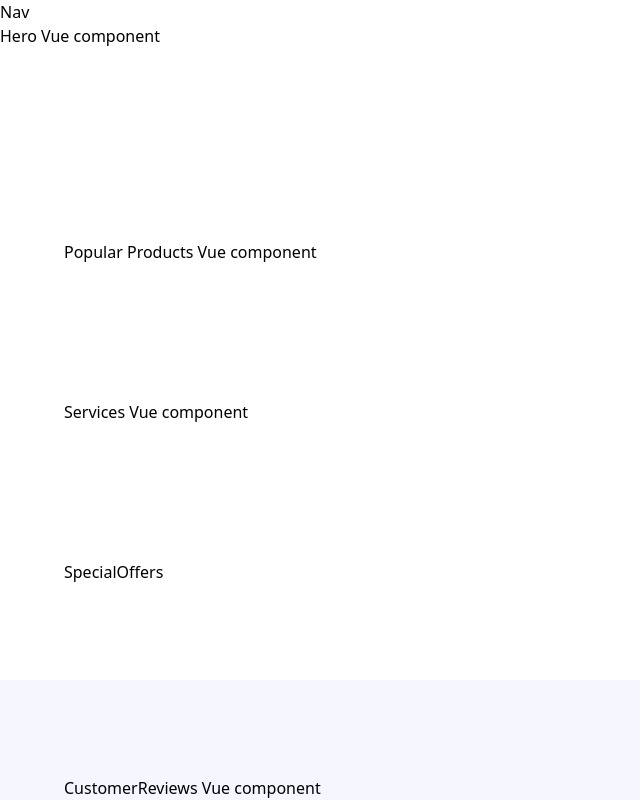
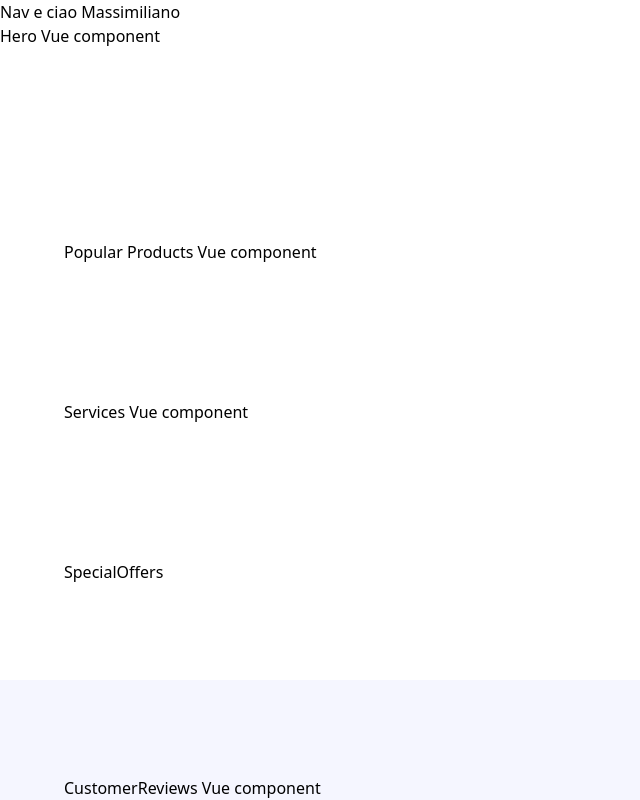
Before and after one commit to massimilianoporzio/nike, a Vue app: page / in a window 1280 px wide. Shown: the top 800 px of the page, without its empty margins (0-640 px from the left). Built offline with nearby package versions, Linux system fonts and the light colour scheme; a web font is replaced by a local one.

Commit message:
prova di CI/CD

```diff
--- a/src/App.vue
+++ b/src/App.vue
@@ -4,7 +4,7 @@ import { RouterView } from 'vue-router'
 
 <template>
   <main class="relative">
-    Nav
+    Nav e ciao Massimiliano
     <RouterView />
   </main>
 </template>
```
